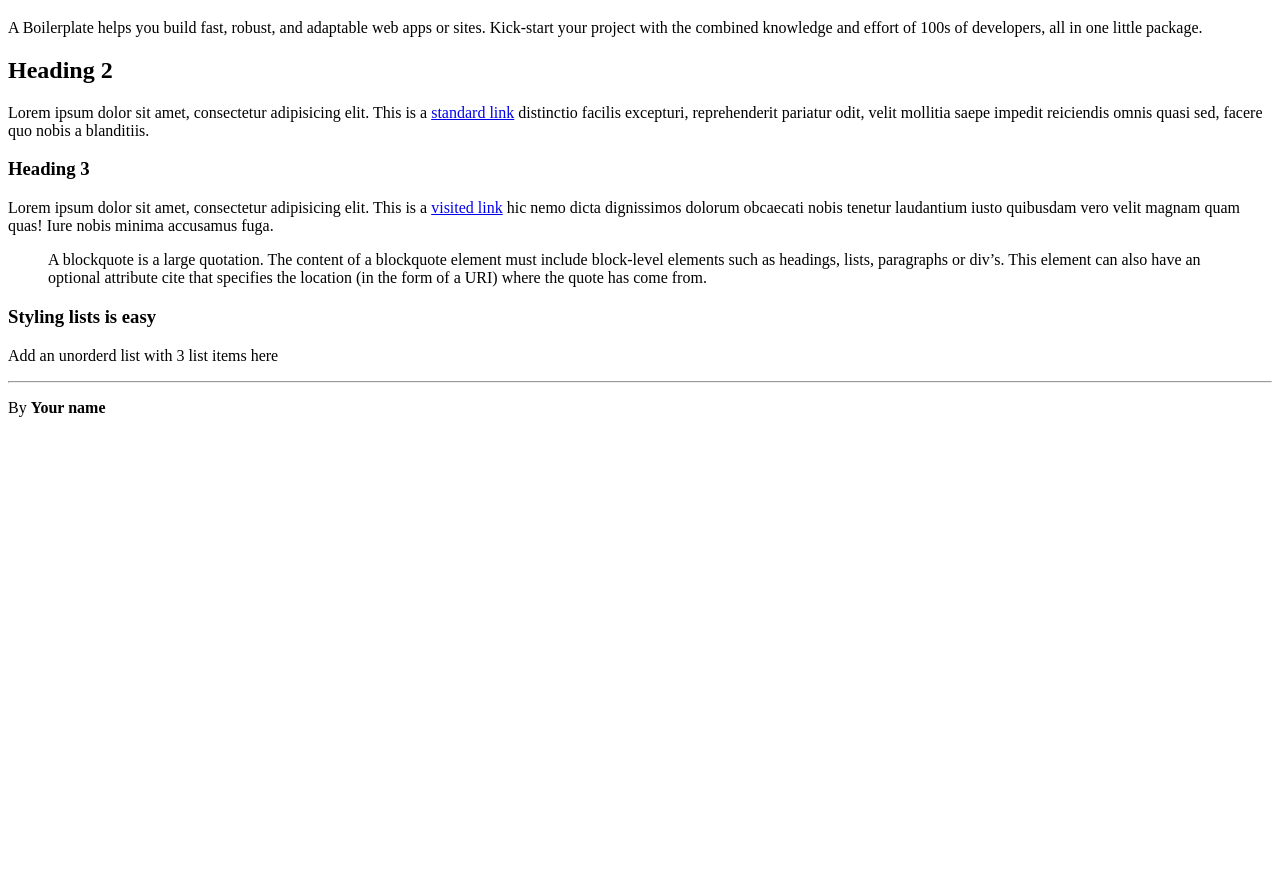
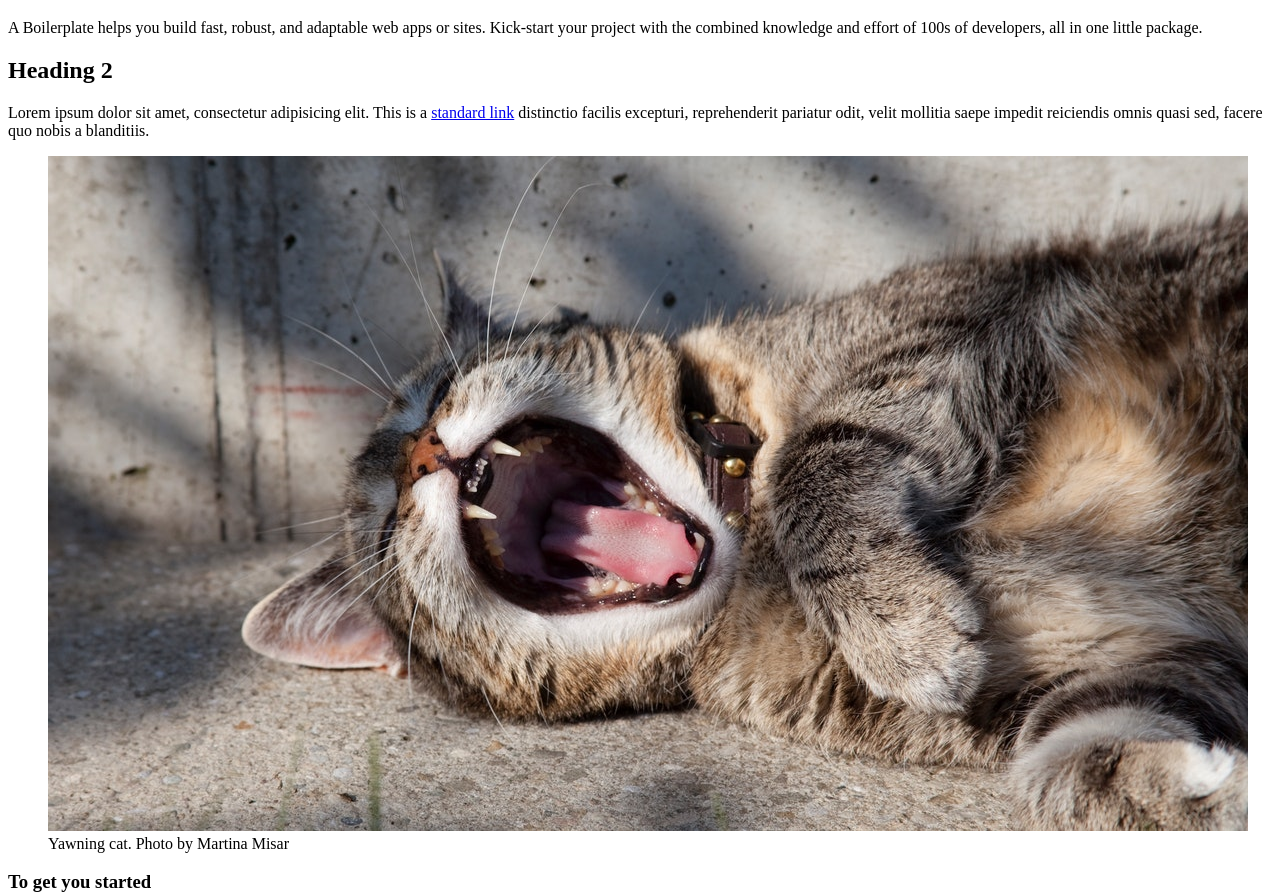
Before and after one commit to mct-ui/html5-boilerplate-PattynRuben, a plain HTML site: page index.html in a window 1280 px wide. Shown: the part 61-955 px from the top of the page. Before the commit the page ends 800 px from the top, so only its background shows below. Drawn offline with Linux system fonts and the light colour scheme.

Commit message:
Added image of yawning cat

```diff
--- a/index.html
+++ b/index.html
@@ -22,8 +22,12 @@
         <p>
             Lorem ipsum dolor sit amet, consectetur adipisicing elit. This is a <a href="test.com">standard link</a> distinctio facilis excepturi, reprehenderit pariatur odit, velit mollitia saepe impedit reiciendis omnis quasi sed, facere quo nobis a blanditiis.
         </p>
+        <figure>
+            <img src="img/yawning-cat.jpeg" alt="This is a picture of a yawning cat">
+            <figcaption>Yawning cat. Photo by Martina Misar</figcaption>
+        </figure>
         <h3>
-            Heading 3
+            To get you started
         </h3>
         <p>
             Lorem ipsum dolor sit amet, consectetur adipisicing elit. This is a <a href="https://www.google.com">visited link</a> hic nemo dicta dignissimos dolorum obcaecati nobis tenetur laudantium iusto quibusdam vero velit magnam quam quas! Iure nobis minima accusamus fuga.
```
